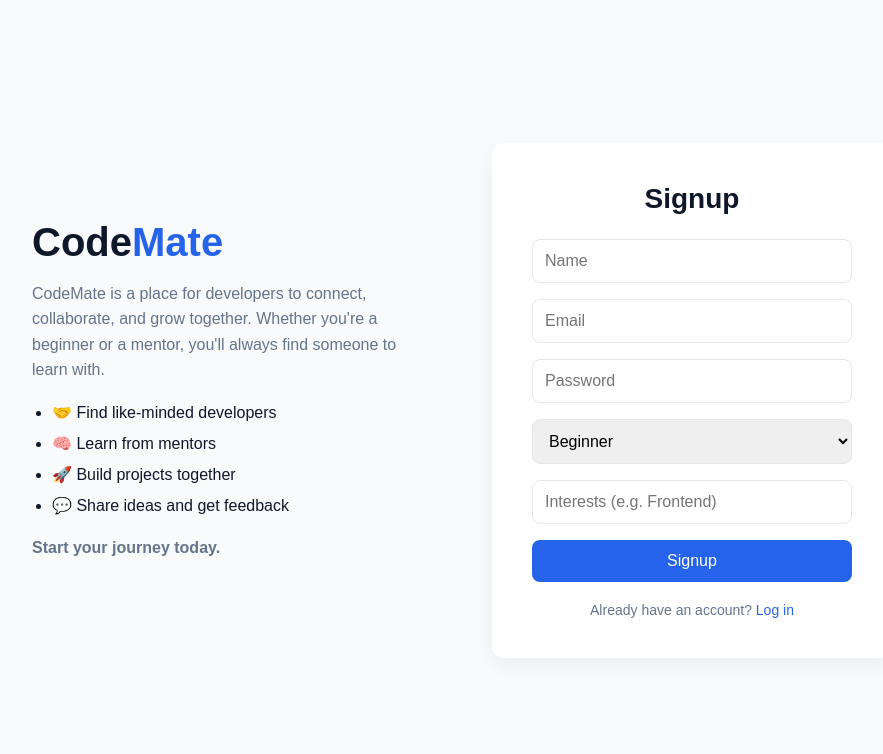
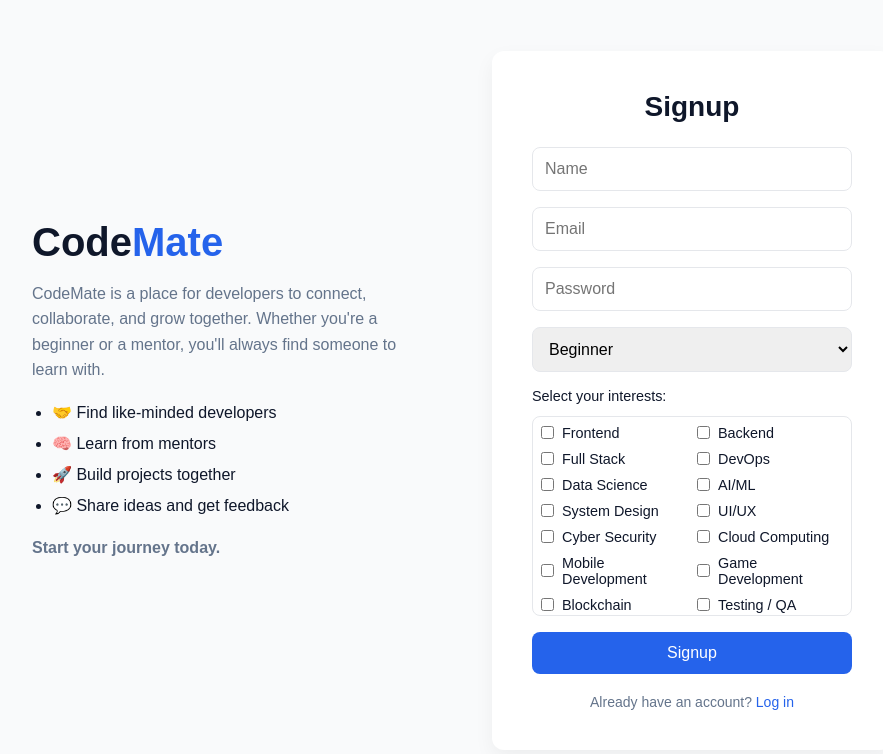
Before and after one commit to ghatageakshay/CodeMate, a Flask app: page /signup in a window 1280 px wide. Shown: the top 754 px of the page, without its empty margins (178-1061 px from the left). Run offline with Flask 3, Linux system fonts and the light colour scheme.

Commit message:
improved matching logic and sigup form(added checkboxex for interests selection

```diff
--- a/app.py
+++ b/app.py
@@ -6,6 +6,24 @@ from init_db import init_db
 
 app=Flask(__name__)
 app.secret_key="super-secret-key-change-this"
+
+CS_FIELDS = [
+    "Frontend",
+    "Backend",
+    "Full Stack",
+    "DevOps",
+    "Data Science",
+    "AI/ML",
+    "System Design",
+    "UI/UX",
+    "Cyber Security",
+    "Cloud Computing",
+    "Mobile Development",
+    "Game Development",
+    "Blockchain",
+    "Testing / QA"
+]
+
 
 @app.route('/images/<path:filename>')
 def serve_image(filename):
@@ -30,15 +48,32 @@ def get_matches(user_id):
         return []
 
     skill,interest=user
+    interest_set=set(i.strip().lower() for i in interest.split(","))
+
 
     cursor.execute("""
           select id,name,skill_level,interests
                    from users
                    where id !=?
-                   and(skill_level=? or interests=?)
-""",(user_id,skill,interest))
 
-    matches=cursor.fetchall()
+""",(user_id,))
+
+    others=cursor.fetchall()
+
+    matches=[]
+
+    for uid,name,skill,interests in others:
+        other_interest_set=set(i.strip().lower() for i in interests.split(","))
+
+        common=interest_set & other_interest_set #intersection
+
+        if common:
+            matches.append({
+                "id":uid,
+                "name":name,
+                "skill":skill,
+                "common_interests":list(common)
+            })
     conn.close()
 
     return matches
@@ -50,14 +85,16 @@ def signup():
         email=request.form["email"]
         password=request.form["password"]
         skill=request.form["skill_level"]
-        interests=request.form["interests"]
+
+        interests_list=request.form.getlist("interests")
+        interests_str=",".join(interests_list)
 
         conn=get_db()
         cursor=conn.cursor()
         try:
             cursor.execute(
                 "INSERT INTO users(name,email,password,skill_level,interests) values(?,?,?,?,?)",
-                (name,email,password,skill,interests)
+                (name,email,password,skill,interests_str)
 
         )
 
@@ -71,12 +108,12 @@ def signup():
             return redirect("/dashboard")
 
         except sqlite3.IntegrityError:
-            return render_template("signup.html",error="Email Alreday registred")
+            return render_template("signup.html",error="Email Alreday registred",fields=CS_FIELDS)
 
         finally:
             conn.close()
 
-    return render_template("signup.html")
+    return render_template("signup.html",fields=CS_FIELDS)
 
 
 
@@ -124,7 +161,7 @@ def dashboard():
 
     user_id=session["user_id"]
     matches=get_matches(user_id)
-    print("matches",matches)
+    # print("matches",matches)
 
     return render_template("dashboard.html",name=session["user_name"],matches=matches)
 
--- a/templates/signup.html
+++ b/templates/signup.html
@@ -89,6 +89,49 @@
             border-color: #2563eb;
         }
 
+        .interests-container {
+            margin-bottom: 16px;
+        }
+
+        .interests-label {
+            display: block;
+            margin-bottom: 12px;
+            color: #0f172a;
+            font-weight: 500;
+            font-size: 0.9rem;
+        }
+
+        .interests-grid {
+            display: grid;
+            grid-template-columns: repeat(2, 1fr);
+            gap: 10px;
+            max-height: 200px;
+            overflow-y: auto;
+            padding: 8px;
+            border: 1px solid #e5e7eb;
+            border-radius: 8px;
+        }
+
+        .checkbox-item {
+            display: flex;
+            align-items: center;
+            gap: 8px;
+        }
+
+        .checkbox-item input[type="checkbox"] {
+            width: auto;
+            margin: 0;
+            cursor: pointer;
+        }
+
+        .checkbox-item label {
+            margin: 0;
+            cursor: pointer;
+            font-size: 0.9rem;
+            color: #0f172a;
+            flex: 1;
+        }
+
         button {
             width: 100%;
             padding: 12px;
@@ -175,7 +218,17 @@
                     <option value="Intermediate">Intermediate</option>
                     <option value="Mentor">Mentor</option>
                 </select>
-                <input name="interests" placeholder="Interests (e.g. Frontend)" required>
+                <div class="interests-container">
+                    <label class="interests-label">Select your interests:</label>
+                    <div class="interests-grid">
+                        {% for field in fields %}
+                        <div class="checkbox-item">
+                            <input type="checkbox" name="interests" value="{{ field }}" id="interest_{{ loop.index }}">
+                            <label for="interest_{{ loop.index }}">{{ field }}</label>
+                        </div>
+                        {% endfor %}
+                    </div>
+                </div>
                 <button type="submit">Signup</button>
 
                 {% if error %}
```
Also changed, not shown: templates/dashboard.html (+6 -1 lines).
